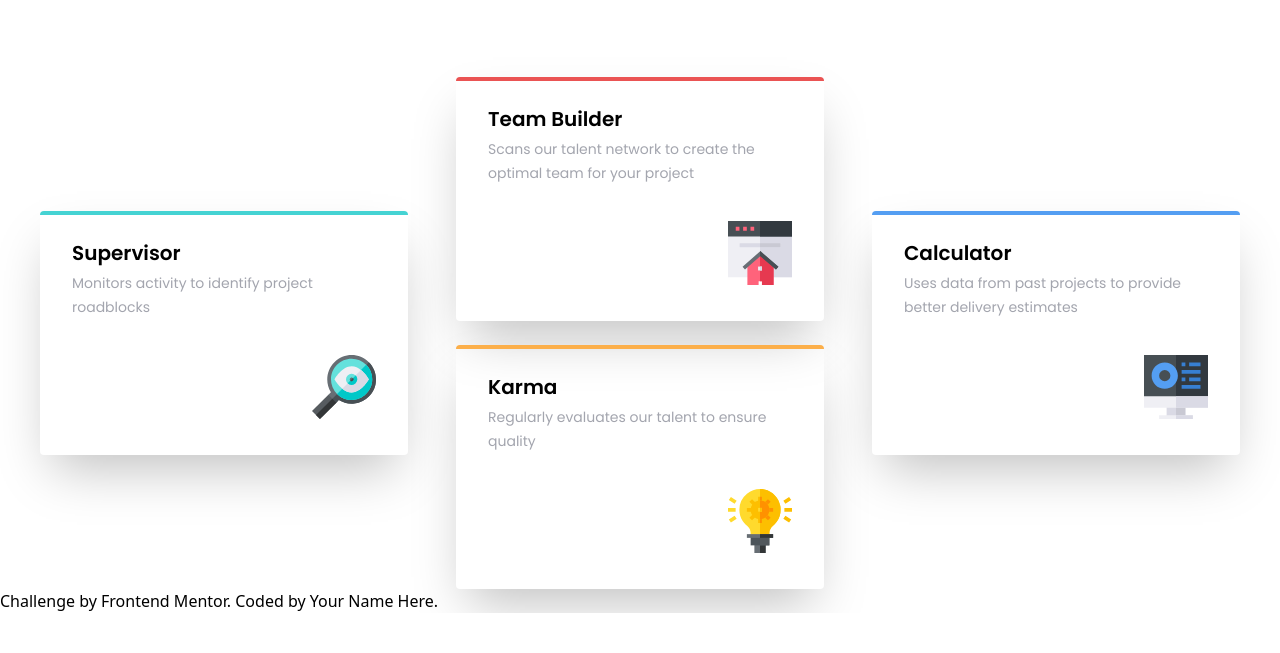
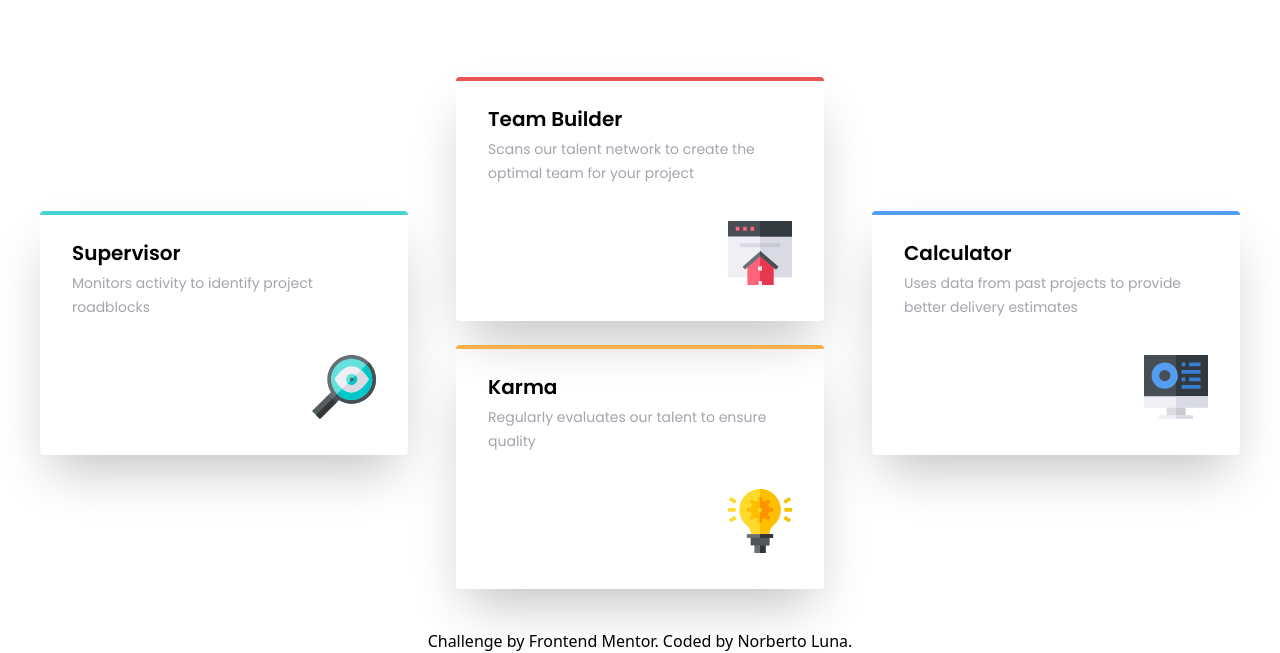
Before and after one commit to Grathienbeto/four-card, a plain HTML site: page dist/index.html in a window 1280 px wide. Shown: the part 243-896 px from the top of the page. Before the commit the page ends 856 px from the top, so only its background shows below. Drawn offline with Linux system fonts and the light colour scheme.

Commit message:
Writing readme

```diff
--- a/dist/index.html
+++ b/dist/index.html
@@ -101,12 +101,12 @@
       </div>
     </div>
 
-    <footer>
-      <p class="attribution">
+    <footer class="mt-10">
+      <p class="attribution text-center">
         Challenge by
         <a href="https://www.frontendmentor.io?ref=challenge" target="_blank"
           >Frontend Mentor</a
-        >. Coded by <a href="#">Your Name Here</a>.
+        >. Coded by <a href="#">Norberto Luna</a>.
       </p>
     </footer>
   </body>
```
Also changed, not shown: dist/output.css, 2 other files.
